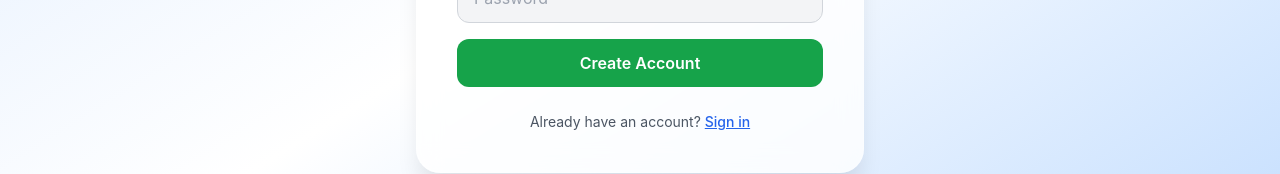
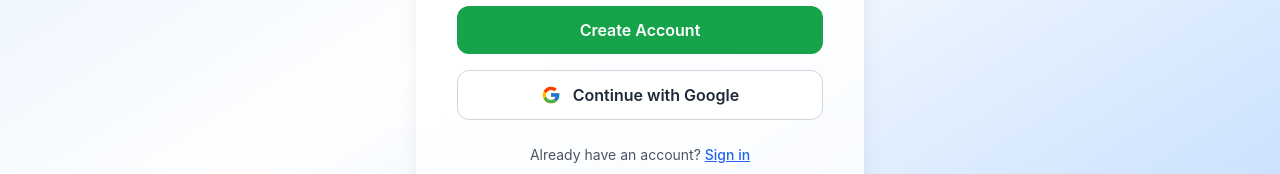
Before and after one commit to Fredrickmakori/GRAPTS, a React (Create React App) app in the folder client/: page /login in a window 1280 px wide. Both pictures are taken after a click on the button "Sign up". Shown: the part 536-710 px from the top of the page. Built offline with nearby package versions, Linux system fonts and the light colour scheme; no server answers.

Commit message:
feat(auth): add 'Continue with Google' button to signup form

```diff
--- a/client/src/pages/LoginPage.js
+++ b/client/src/pages/LoginPage.js
@@ -126,6 +126,14 @@ export const LoginPage = () => {
               <button type="submit" className="login-btn login-btn-success">
                 Create Account
               </button>
+
+              <button
+                type="button"
+                onClick={handleGoogle}
+                className="login-btn login-btn-secondary"
+              >
+                <FcGoogle className="google-icon" /> Continue with Google
+              </button>
             </form>
           )}
 
```
